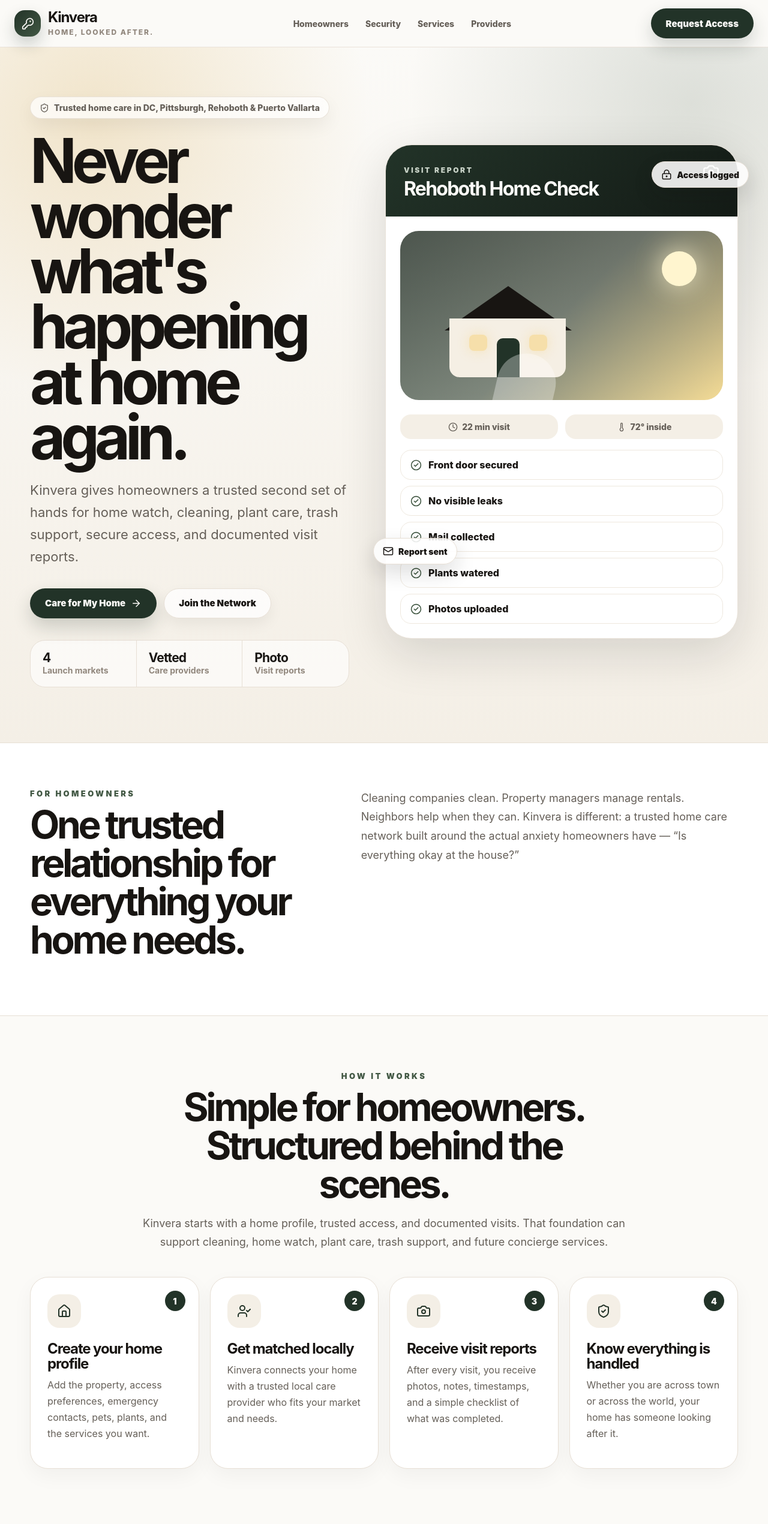
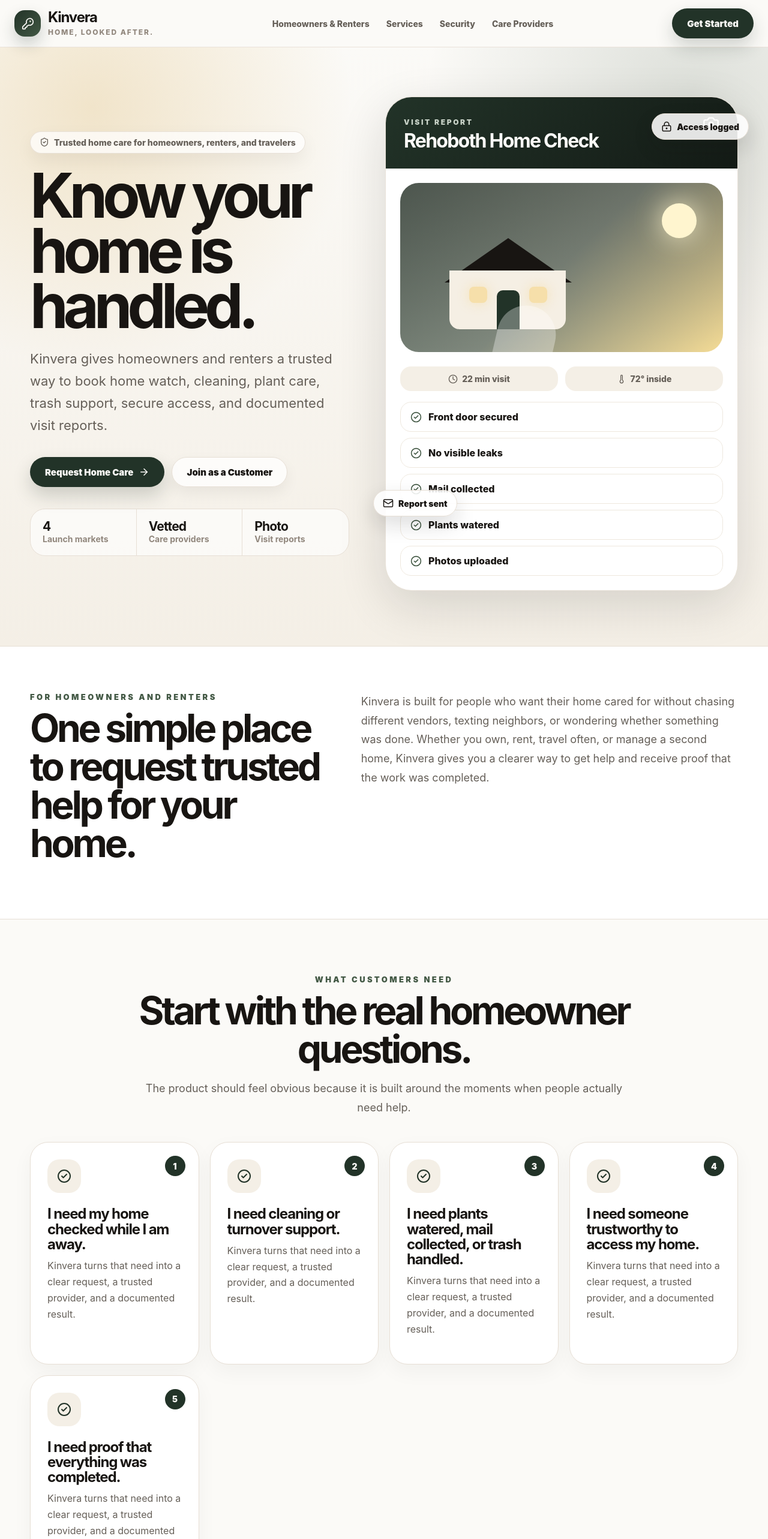
Before and after one commit to dustinameden/Kinvera, a React (Vite) app in the folder kinvera/: page / in a window 1280 px wide. Shown: the top 2566 px of the page at 60% size. Built offline with nearby package versions, Linux system fonts and the light colour scheme.

Commit message:
Update App.jsx

```diff
--- a/kinvera/src/App.jsx
+++ b/kinvera/src/App.jsx
@@ -1,6 +1,5 @@
 import {
   ArrowRight,
-  BadgeCheck,
   Camera,
   Car,
   CheckCircle2,
@@ -26,31 +25,39 @@
 const howItWorks = [
   {
     icon: Home,
-    title: "Create your home profile",
-    text: "Add the property, access preferences, emergency contacts, pets, plants, and the services you want."
+    title: "Tell us about your home",
+    text: "Add your location, property type, access preferences, pets, plants, and the services you need."
   },
   {
     icon: UserCheck,
-    title: "Get matched locally",
-    text: "Kinvera connects your home with a trusted local care provider who fits your market and needs."
+    title: "We match the right provider",
+    text: "Kinvera connects your home with a trusted local care provider based on service needs, market, and availability."
   },
   {
     icon: Camera,
-    title: "Receive visit reports",
-    text: "After every visit, you receive photos, notes, timestamps, and a simple checklist of what was completed."
+    title: "You get a visit report",
+    text: "Every completed visit includes notes, timestamps, checklists, and photos so you know exactly what happened."
   },
   {
     icon: ShieldCheck,
-    title: "Know everything is handled",
-    text: "Whether you are across town or across the world, your home has someone looking after it."
+    title: "You stay confident",
+    text: "Whether you are at work, traveling, or managing a second home, your property is being looked after."
   }
+];
+
+const homeownerNeeds = [
+  "I need my home checked while I am away.",
+  "I need cleaning or turnover support.",
+  "I need plants watered, mail collected, or trash handled.",
+  "I need someone trustworthy to access my home.",
+  "I need proof that everything was completed."
 ];
 
 const services = [
   {
     icon: Home,
     title: "Home Watch",
-    text: "Scheduled property checks, security confirmation, leak detection, temperature checks, and photo reports."
+    text: "Scheduled property checks, security confirmation, leak detection, temperature checks, mail collection, and photo reports."
   },
   {
     icon: Sparkles,
@@ -60,7 +67,7 @@
   {
     icon: Leaf,
     title: "Plant Care",
-    text: "Watering, plant health checks, care notes, and vacation plant support."
+    text: "Watering, basic plant health checks, care notes, and vacation plant support."
   },
   {
     icon: Trash2,
@@ -72,20 +79,20 @@
 const futureServices = [
   { icon: Wifi, title: "Tech Support" },
   { icon: Car, title: "Car Care" },
-  { icon: Paintbrush, title: "Interior Design" },
+  { icon: Paintbrush, title: "Interior Refresh" },
   { icon: Wrench, title: "Contractor Access" }
 ];
 
 const markets = [
   {
     city: "Washington, DC",
-    label: "Busy primary residences",
-    text: "Support for professionals, travelers, condo owners, townhomes, and recurring household care."
+    label: "Busy homes and apartments",
+    text: "Support for renters, homeowners, professionals, travelers, condos, apartments, and townhomes."
   },
   {
     city: "Pittsburgh",
-    label: "Family homes and recurring care",
-    text: "Reliable cleaning, trash support, home checks, seasonal needs, and household coordination."
+    label: "Everyday home support",
+    text: "Reliable cleaning, trash support, home checks, seasonal help, and household coordination."
   },
   {
     city: "Rehoboth Beach",
@@ -95,7 +102,7 @@
   {
     city: "Puerto Vallarta",
     label: "Remote property confidence",
-    text: "Home care visibility for vacation owners, snowbirds, expats, and international travelers."
+    text: "Home care visibility for vacation owners, renters, snowbirds, expats, and international travelers."
   }
 ];
 
@@ -103,7 +110,7 @@
   {
     icon: LockKeyhole,
     title: "Smart lock",
-    text: "Temporary access codes and scheduled windows."
+    text: "Temporary access codes and scheduled visit windows."
   },
   {
     icon: KeyRound,
@@ -126,20 +133,20 @@
   {
     name: "Kinvera Check",
     eyebrow: "Peace of mind",
-    text: "A documented home walkthrough when you are away.",
+    text: "A documented walkthrough when you are away.",
     items: ["Interior/exterior check", "Doors and windows verified", "Mail/packages collected", "Photo report sent"]
   },
   {
     name: "Kinvera Care",
     eyebrow: "Most popular",
-    text: "Ongoing support for the home tasks that pile up.",
+    text: "Ongoing help with the home tasks that pile up.",
     items: ["Cleaning support", "Plant care", "Trash support", "Service notes"],
     featured: true
   },
   {
     name: "Kinvera Away",
     eyebrow: "Travel coverage",
-    text: "Recurring home care while you are out of town.",
+    text: "Recurring care while you are out of town.",
     items: ["Scheduled inspections", "Storm or issue checks", "Mail, plants, trash", "Priority alerts"]
   }
 ];
@@ -157,13 +164,13 @@
         </a>
 
         <nav className="nav" aria-label="Main navigation">
-          <a href="#homeowners">Homeowners</a>
+          <a href="#homeowners">Homeowners & Renters</a>
+          <a href="#services">Services</a>
           <a href="#security">Security</a>
-          <a href="#services">Services</a>
-          <a href="#providers">Providers</a>
+          <a href="#providers">Care Providers</a>
         </nav>
 
-        <a className="headerCta" href="#contact">Request Access</a>
+        <a className="headerCta" href="#contact">Get Started</a>
       </header>
 
       <main id="top">
@@ -173,22 +180,22 @@
             <div className="heroCopy">
               <div className="pill">
                 <ShieldCheck size={16} />
-                Trusted home care in DC, Pittsburgh, Rehoboth & Puerto Vallarta
+                Trusted home care for homeowners, renters, and travelers
               </div>
 
-              <h1>Never wonder what&apos;s happening at home again.</h1>
+              <h1>Know your home is handled.</h1>
 
               <p>
-                Kinvera gives homeowners a trusted second set of hands for home watch,
+                Kinvera gives homeowners and renters a trusted way to book home watch,
                 cleaning, plant care, trash support, secure access, and documented visit reports.
               </p>
 
               <div className="heroActions">
                 <a className="btn primary" href="#contact">
-                  Care for My Home <ArrowRight size={18} />
+                  Request Home Care <ArrowRight size={18} />
                 </a>
-                <a className="btn secondary" href="#providers">
-                  Join the Network
+                <a className="btn secondary" href="#contact">
+                  Join as a Customer
                 </a>
               </div>
 
@@ -264,14 +271,39 @@
         <section id="homeowners" className="statement">
           <div className="container statementGrid">
             <div>
-              <span className="kicker">For homeowners</span>
-              <h2>One trusted relationship for everything your home needs.</h2>
+              <span className="kicker">For homeowners and renters</span>
+              <h2>One simple place to request trusted help for your home.</h2>
             </div>
             <p>
-              Cleaning companies clean. Property managers manage rentals. Neighbors help when they can.
-              Kinvera is different: a trusted home care network built around the actual anxiety homeowners have —
-              “Is everything okay at the house?”
+              Kinvera is built for people who want their home cared for without chasing
+              different vendors, texting neighbors, or wondering whether something was done.
+              Whether you own, rent, travel often, or manage a second home, Kinvera gives you
+              a clearer way to get help and receive proof that the work was completed.
             </p>
+          </div>
+        </section>
+
+        <section className="section">
+          <div className="container">
+            <div className="sectionHead center">
+              <span className="kicker">What customers need</span>
+              <h2>Start with the real homeowner questions.</h2>
+              <p>
+                The product should feel obvious because it is built around the moments
+                when people actually need help.
+              </p>
+            </div>
+
+            <div className="howGrid">
+              {homeownerNeeds.map((need, index) => (
+                <article className="howCard" key={need}>
+                  <div className="stepNumber">{index + 1}</div>
+                  <div className="iconBox"><CheckCircle2 size={24} /></div>
+                  <h3>{need}</h3>
+                  <p>Kinvera turns that need into a clear request, a trusted provider, and a documented result.</p>
+                </article>
+              ))}
+            </div>
           </div>
         </section>
 
@@ -279,10 +311,11 @@
           <div className="container">
             <div className="sectionHead center">
               <span className="kicker">How it works</span>
-              <h2>Simple for homeowners. Structured behind the scenes.</h2>
+              <h2>A simple experience for customers. A structured system behind it.</h2>
               <p>
                 Kinvera starts with a home profile, trusted access, and documented visits.
-                That foundation can support cleaning, home watch, plant care, trash support, and future concierge services.
+                That foundation can support cleaning, home watch, plant care, trash support,
+                and future concierge services.
               </p>
             </div>
 
@@ -299,14 +332,45 @@
           </div>
         </section>
 
+        <section id="services" className="section services">
+          <div className="container">
+            <div className="sectionHead">
+              <span className="kicker">Services</span>
+              <h2>Book the help your home needs most.</h2>
+              <p>
+                Home watch is the anchor. Cleaning, plant care, and trash support
+                become the natural first add-ons.
+              </p>
+            </div>
+
+            <div className="serviceGrid">
+              {services.map(({ icon: Icon, title, text }) => (
+                <article className="serviceCard" key={title}>
+                  <div className="iconBox"><Icon size={25} /></div>
+                  <h3>{title}</h3>
+                  <p>{text}</p>
+                </article>
+              ))}
+            </div>
+
+            <div className="futureServices">
+              <span>Future customer add-ons</span>
+              {futureServices.map(({ icon: Icon, title }) => (
+                <div key={title}><Icon size={17} /> {title}</div>
+              ))}
+            </div>
+          </div>
+        </section>
+
         <section id="security" className="section security">
           <div className="container securityGrid">
             <div>
-              <span className="kicker">Your keys. Your rules.</span>
-              <h2>Access is the hardest part. Kinvera makes it the clearest part.</h2>
+              <span className="kicker">Security and access</span>
+              <h2>Your home. Your access rules. Clear documentation every time.</h2>
               <p>
-                Every home has an access plan. Customers choose how providers enter the property,
-                and every completed visit is logged, documented, and reviewable.
+                Customers choose how providers enter the property. Every completed visit
+                should be logged, documented, and reviewable so the homeowner or renter
+                never has to wonder what happened.
               </p>
 
               <div className="securityChecklist">
@@ -329,40 +393,11 @@
           </div>
         </section>
 
-        <section id="services" className="section services">
-          <div className="container">
-            <div className="sectionHead">
-              <span className="kicker">Core services</span>
-              <h2>Start with what homeowners already need.</h2>
-              <p>
-                Home watch is the anchor. Cleaning, plant care, and trash support become the natural first add-ons.
-              </p>
-            </div>
-
-            <div className="serviceGrid">
-              {services.map(({ icon: Icon, title, text }) => (
-                <article className="serviceCard" key={title}>
-                  <div className="iconBox"><Icon size={25} /></div>
-                  <h3>{title}</h3>
-                  <p>{text}</p>
-                </article>
-              ))}
-            </div>
-
-            <div className="futureServices">
-              <span>Future concierge add-ons</span>
-              {futureServices.map(({ icon: Icon, title }) => (
-                <div key={title}><Icon size={17} /> {title}</div>
-              ))}
-            </div>
-          </div>
-        </section>
-
         <section className="section packages">
           <div className="container">
             <div className="sectionHead center">
               <span className="kicker">Simple ways to start</span>
-              <h2>Three packages. One clear promise.</h2>
+              <h2>Pick the level of support that fits your home.</h2>
             </div>
 
             <div className="packageGrid">
@@ -390,7 +425,7 @@
           <div className="container">
             <div className="sectionHead">
               <span className="kicker light">Launch markets</span>
-              <h2>Built for the places people live, vacation, and leave behind.</h2>
+              <h2>Built for the places people live, rent, vacation, and leave behind.</h2>
             </div>
 
             <div className="marketGrid">
@@ -409,15 +444,15 @@
         <section id="providers" className="section providers">
           <div className="container providerGrid">
             <div>
-              <span className="kicker">For care providers</span>
-              <h2>Join a trusted network built around better home service.</h2>
+              <span className="kicker">For future Kinvera care providers</span>
+              <h2>Join a customer-first home care network.</h2>
               <p>
                 Kinvera is for cleaners, home watchers, organizers, plant specialists,
-                concierge providers, and property care professionals who want consistent work
-                through a trusted brand.
+                concierge providers, and property care professionals who want consistent work,
+                clear expectations, and a trusted brand behind them.
               </p>
               <a className="btn primary" href="#contact">
-                Join the Network <ChevronRight size={18} />
+                Work With Kinvera <ChevronRight size={18} />
               </a>
             </div>
 
@@ -443,10 +478,11 @@
         <section id="contact" className="section contact">
           <div className="container contactCard">
             <div>
-              <span className="kicker light">Early access</span>
-              <h2>Help shape Kinvera&apos;s first launch.</h2>
+              <span className="kicker light">Get started</span>
+              <h2>Tell us what you need help with.</h2>
               <p>
-                Start with one home, one service, and one trusted visit. Early customers and care providers
+                Join the Kinvera network as a customer to request trusted home care,
+                or apply to work with Kinvera as a care provider. Early customers and providers
                 will help shape packages, pricing, training, and the future Kinvera app.
               </p>
             </div>
@@ -457,8 +493,8 @@
               <label>
                 I am interested in
                 <select name="interest" defaultValue="home">
-                  <option value="home">Care for my home</option>
-                  <option value="provider">Joining as a care provider</option>
+                  <option value="home">Joining as a customer</option>
+                  <option value="provider">Working with Kinvera as a care provider</option>
                   <option value="both">Both</option>
                 </select>
               </label>
@@ -492,7 +528,7 @@
               </label>
 
               <button className="btn formBtn full" type="submit">
-                Request early access
+                Submit request
               </button>
             </form>
           </div>
```
